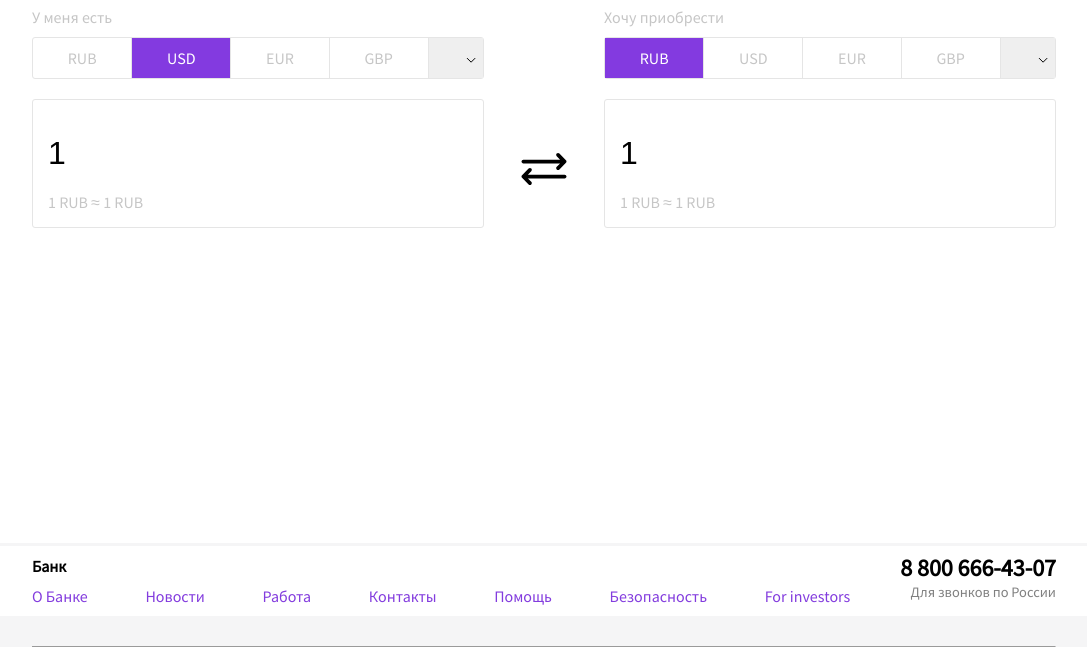
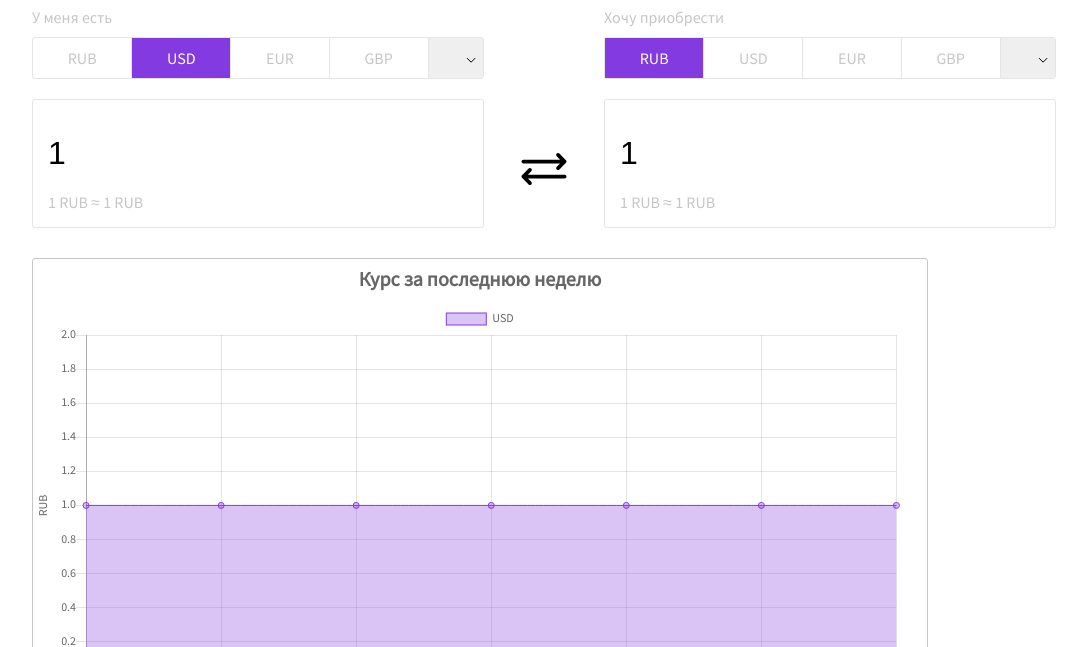
Before and after one commit to Grulice/bootcamp-projectm4-jbunyadzade, a website built with webpack: page index.html in a window 1280 px wide. Both pictures are taken after a click on the link 640 px from the left and 324 px from the top of the page. Shown: the part 153-800 px from the top of the page, without its empty margins (96-1183 px from the left). Built offline with nearby package versions, Linux system fonts and the light colour scheme; no server answers.

Commit message:
Add chart drawing

```diff
--- a/index.html
+++ b/index.html
@@ -133,6 +133,9 @@
             </div>
           </div>
         </div>
+        <div class="chart-container">
+          <canvas id="main-chart"></canvas>
+        </div>
       </div>
       <div class="loading-screen invisible">
         <div class="loading-plaque">Loading...</div>
--- a/package.json
+++ b/package.json
@@ -12,7 +12,7 @@
   "author": "Javid B.",
   "license": "ISC",
   "dependencies": {
-    "babel-polyfill": "^6.26.0",
+    "chart.js": "^2.9.3",
     "dayjs": "^1.8.23"
   },
   "devDependencies": {
--- a/script.js
+++ b/script.js
@@ -1,3 +1,6 @@
+const Chart = require("chart.js");
+const dayjs = require("dayjs");
+
 const currSelectBars = {
   from: document.querySelector("#from-currency-select-bar"),
   to: document.querySelector("#to-currency-select-bar"),
@@ -72,6 +75,9 @@ function initializePage() {
 
   // add a listener to the swap button
   swapButton.addEventListener("click", handleSwap);
+
+  // draw the chart
+  drawChart();
 }
 
 function handleFetch(fetchURL) {
@@ -134,6 +140,9 @@ function changeCurrency_from(eventSource) {
   currSelects.from.classList.remove("selected");
 
   pressedButton.classList.add("selected");
+
+  // draw chart
+  drawChart();
 }
 
 function handleChangeCurrency_to(evt) {
@@ -173,6 +182,9 @@ function changeCurrency_to(eventSource) {
   currSelects.to.classList.remove("selected");
 
   pressedButton.classList.add("selected");
+
+  // draw chart
+  drawChart();
 }
 
 function renderCaptions() {
@@ -226,7 +238,7 @@ function handleSwap(evt) {
   currSelects.to.querySelectorAll("option").forEach((option) => {
     if (option.value === oldTo) {
       currSelects.from.value = option.value;
-      changeCurrency_from(currSelects.from)
+      changeCurrency_from(currSelects.from);
     }
   });
 
@@ -240,3 +252,84 @@ function handleSwap(evt) {
     }
   });
 }
+
+// chart drawing logic
+
+let chartContext = document.getElementById("main-chart").getContext("2d");
+
+function drawChart() {
+  let week = getPastWeek();
+  let currencyValues = getRatesForDays(week);
+
+  currencyValues.then((rateObjects) => {
+    let labelDates = week;
+    let finalData = rateObjects.map((elem) => elem.rates[toCurrency]);
+
+    Chart.defaults.global.defaultFontFamily = '"Source Sans Pro", sans-serif';
+    let chartMain = new Chart(chartContext, {
+      type: "line",
+      data: {
+        labels: labelDates,
+        datasets: [
+          {
+            label: fromCurrency,
+            data: finalData,
+            backgroundColor: 'rgba(131, 60, 222, 0.3)',
+            borderColor: '#833cde',
+            borderWidth: 1
+          },
+        ],
+      },
+      options: {
+        title: {
+          display:true,
+          text: 'Курс за последнюю неделю',
+          fontSize: 20
+        },
+        scales: {
+          yAxes: [
+            {
+              scaleLabel: {
+                display: true,
+                labelString: toCurrency,
+              },
+            },
+          ],
+        },
+      },
+    });
+  });
+}
+
+function getPastWeek() {
+  let now = dayjs();
+  let pastweek = [];
+  let curdate = now;
+  for (let i = 0; i < 7; i++) {
+    pastweek.push(curdate.format("YYYY-MM-DD"));
+    curdate = curdate.subtract("1", "day");
+  }
+
+  return pastweek.reverse();
+}
+
+function getRatesForDays(days) {
+  if (fromCurrency === toCurrency) {
+    // don't poll server if selected currencies are the same
+    let allOnes = [];
+    for (const day of days) {
+      const ratesObj = {};
+      ratesObj[toCurrency] = 1;
+      allOnes.push({ rates: ratesObj });
+    }
+    return Promise.resolve(allOnes);
+  }
+
+  let promises = [];
+  for (const day of days) {
+    let curURL = `https://api.ratesapi.io/api/${day}?base=${fromCurrency}&symbols=${toCurrency}`;
+    promises.push(handleFetch(curURL));
+  }
+
+  return Promise.all(promises);
+}
--- a/style.css
+++ b/style.css
@@ -204,10 +204,12 @@ main {
 }
 .main-container {
   padding: 50px 10%;
+  width: 90%;
 }
 
 .converter-container {
   display: flex;
+  justify-content: space-between;
 }
 
 .swap-button-container {
@@ -335,6 +337,24 @@ main {
   color: #c6c6c6;
 }
 
+.chart-container {
+  position: relative;
+  display: flex;
+  justify-content: center;
+  align-items: center;
+  margin-top: 30px;
+  border: 1px solid #c6c6c6;
+  border-radius: 3px;
+}
+
+.button-show-chart {
+  padding: 5px;
+}
+
+#main-chart {
+  display: none;
+}
+
 .loading-screen {
   display: flex;
   /* display: none; */
```
Also changed, not shown: 1 other file.
